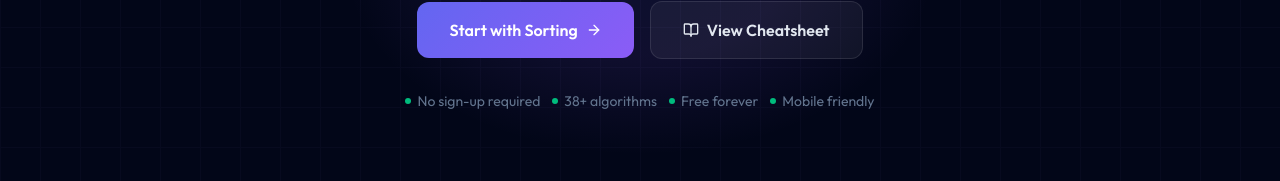
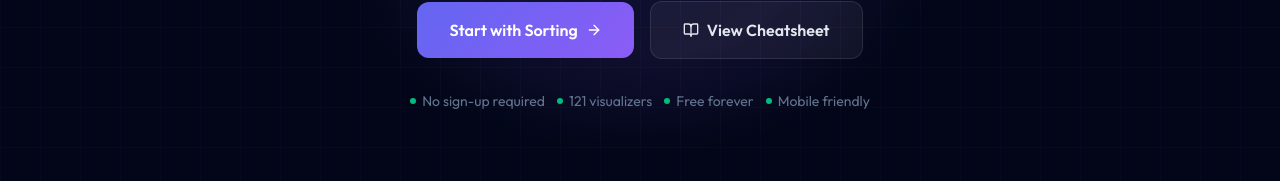
Before and after one commit to Archit1706/DSAverse, a Next.js app: page / in a window 1280 px wide. Shown: the part 4102-4283 px from the top of the page. Built offline with nearby package versions, Linux system fonts and the light colour scheme.

Commit message:
Count the CTA visualizer chip from the nav data

```diff
--- a/components/CTA.jsx
+++ b/components/CTA.jsx
@@ -1,6 +1,11 @@
 import React from 'react';
 import Link from 'next/link';
 import { ArrowRight, BookOpen, BarChart2 } from 'lucide-react';
+import { algorithmCategories } from '../data/algorithmCategories';
+
+// Counted from the nav data rather than hard-coded, so it cannot drift out of
+// date the way the previous "38+ algorithms" chip did.
+const VISUALIZER_COUNT = algorithmCategories.reduce((n, c) => n + c.algorithms.length, 0);
 
 export default function CTA() {
     return (
@@ -66,7 +71,7 @@ export default function CTA() {
 
                 {/* Mini feature chips */}
                 <div className="animate-fade-in-up delay-400 flex flex-wrap justify-center gap-3 text-sm text-slate-500">
-                    {['No sign-up required', '38+ algorithms', 'Free forever', 'Mobile friendly'].map(t => (
+                    {['No sign-up required', `${VISUALIZER_COUNT} visualizers`, 'Free forever', 'Mobile friendly'].map(t => (
                         <span key={t} className="flex items-center gap-1.5">
                             <span className="w-1.5 h-1.5 rounded-full bg-emerald-500" />
                             {t}
```
